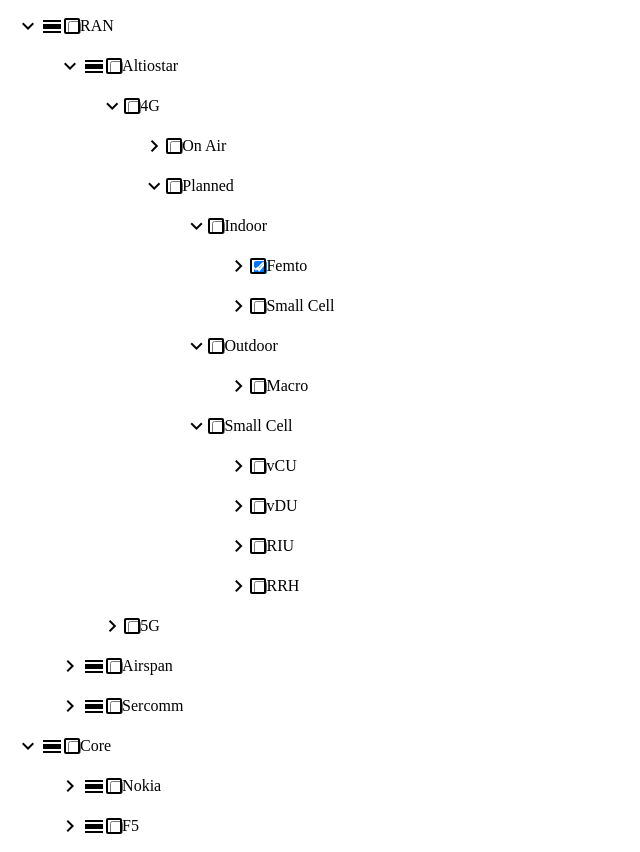
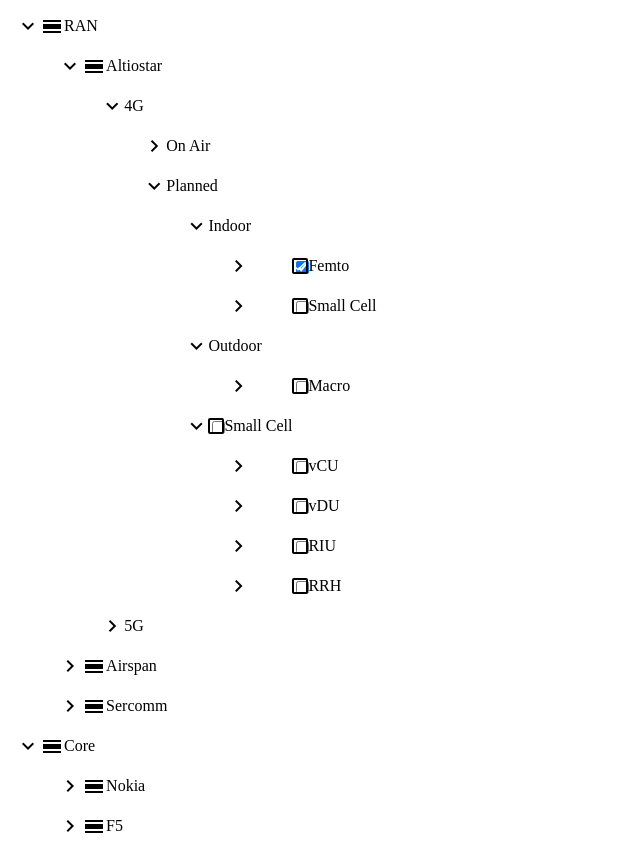
Before and after one commit to rawatanimesh/angular-checkbox-tree-view-n-sub-children, an Angular app: page / in a window 1280 px wide. Shown: the whole page, without its empty margins (0-640 px from the left). Built offline with nearby package versions, Linux system fonts and the light colour scheme.

Commit message:
changes in tree item

```diff
--- a/src/app/tree/tree-item/tree-item.component.html
+++ b/src/app/tree/tree-item/tree-item.component.html
@@ -14,7 +14,12 @@
            <mat-icon
           *ngIf="item.icon"
           >{{item.icon}}</mat-icon>
-          <mat-checkbox [(ngModel)]="item.checked"></mat-checkbox>
+          <mat-checkbox
+            *ngIf="item.selectable"
+            [class.tree-item-row-checkbox]="!(item.children && item.children.length) && item.selectable"
+            [(ngModel)]="item.checked"
+            (ngModelChange)="onCheckbox($event, item)"
+            (click)="$event.stopPropagation()"></mat-checkbox>
           {{item.text}}
         <!-- </button> -->
 
--- a/src/app/tree/tree.component.ts
+++ b/src/app/tree/tree.component.ts
@@ -1,4 +1,5 @@
 import { Component, Input, OnInit } from '@angular/core';
+import {ThemePalette} from '@angular/material/core';
 
 @Component({
   selector: 'tree',
```
